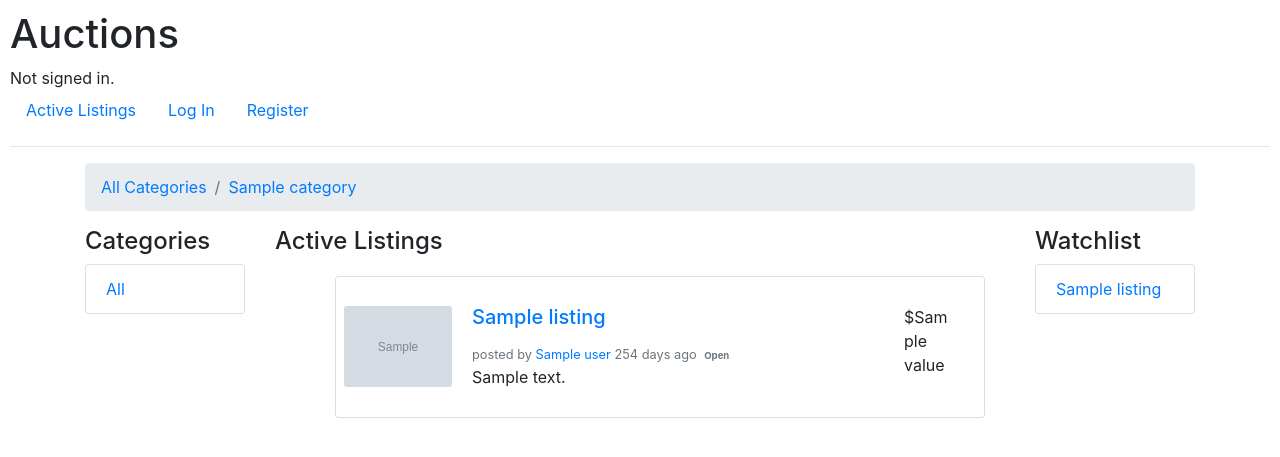
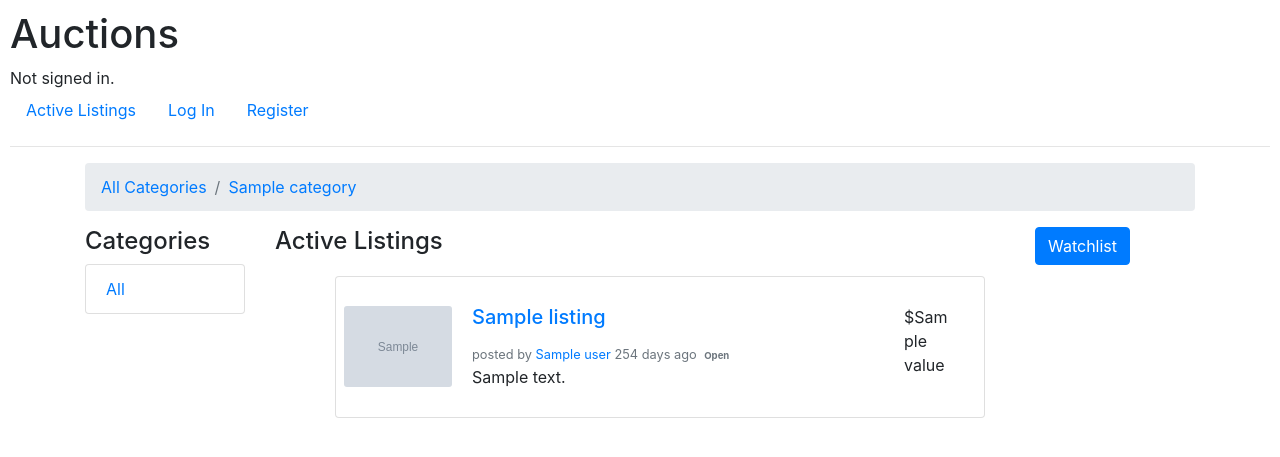
Before and after one commit to zs7779/https-cs50.harvard.edu-web-2020-projects-2-commerce, a Django app: template auctions/templates/auctions/index.html in a window 1280 px wide. Shown: the top 457 px of the page. Run offline with Django 3.2, Linux system fonts and the light colour scheme; the template is opened without the code that fills it: most values are stand-ins (such as "Sample title", 1, 10 or a date in 2020); grey boxes marked "Sample" are stand-in pictures; some libraries are stand-ins or nearby versions.

Commit message:
some experiment with bootstrap collapse... not what I had in mind

```diff
--- a/auctions/templates/auctions/index.html
+++ b/auctions/templates/auctions/index.html
@@ -60,7 +60,10 @@
     </ul>
 </div>
 <div class="col-2">
-    <h4>Watchlist</h4>
+     <button class="btn btn-primary" type="button" data-toggle="collapse" data-target="#id_watchlist" aria-expanded="false" aria-controls="id_watchlist">
+        Watchlist
+      </button>
+    <div class="collapse" id="id_watchlist">
         <ul class="list-group">
             {% for watch in watches %}
                 <li class="list-group-item"><a href="{% url 'listing' watch.listing.id %}">{{ watch.listing.title }}</a></li>
@@ -69,6 +72,8 @@
             {% endfor %}
         </ul>
     </div>
+
+</div>
 </div>
 {% endblock %}
 
--- a/auctions/templates/auctions/layout.html
+++ b/auctions/templates/auctions/layout.html
@@ -5,6 +5,9 @@
     <head>
         <title>{% block title %}Auctions{% endblock %}</title>
         <link rel="stylesheet" href="https://stackpath.bootstrapcdn.com/bootstrap/4.4.1/css/bootstrap.min.css" integrity="sha384-Vkoo8x4CGsO3+Hhxv8T/Q5PaXtkKtu6ug5TOeNV6gBiFeWPGFN9MuhOf23Q9Ifjh" crossorigin="anonymous">
+        <script src="https://code.jquery.com/jquery-3.2.1.slim.min.js" integrity="sha384-KJ3o2DKtIkvYIK3UENzmM7KCkRr/rE9/Qpg6aAZGJwFDMVNA/GpGFF93hXpG5KkN" crossorigin="anonymous"></script>
+        <script src="https://cdnjs.cloudflare.com/ajax/libs/popper.js/1.12.9/umd/popper.min.js" integrity="sha384-ApNbgh9B+Y1QKtv3Rn7W3mgPxhU9K/ScQsAP7hUibX39j7fakFPskvXusvfa0b4Q" crossorigin="anonymous"></script>
+        <script src="https://maxcdn.bootstrapcdn.com/bootstrap/4.0.0/js/bootstrap.min.js" integrity="sha384-JZR6Spejh4U02d8jOt6vLEHfe/JQGiRRSQQxSfFWpi1MquVdAyjUar5+76PVCmYl" crossorigin="anonymous"></script>
         <link href="{% static 'auctions/styles.css' %}" rel="stylesheet">
     </head>
     <body>
```
Lines whose indentation alone changed are shown as unchanged.
